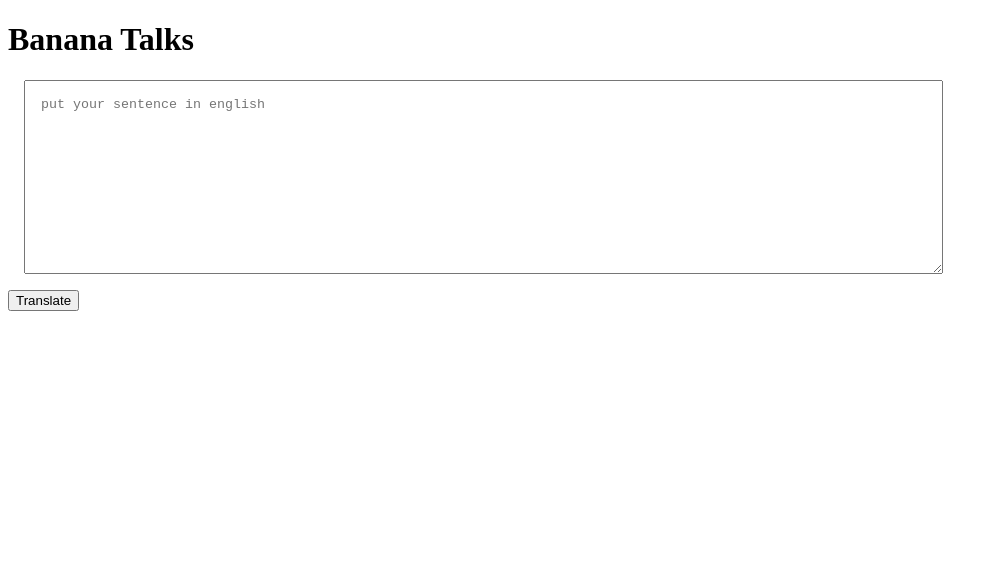
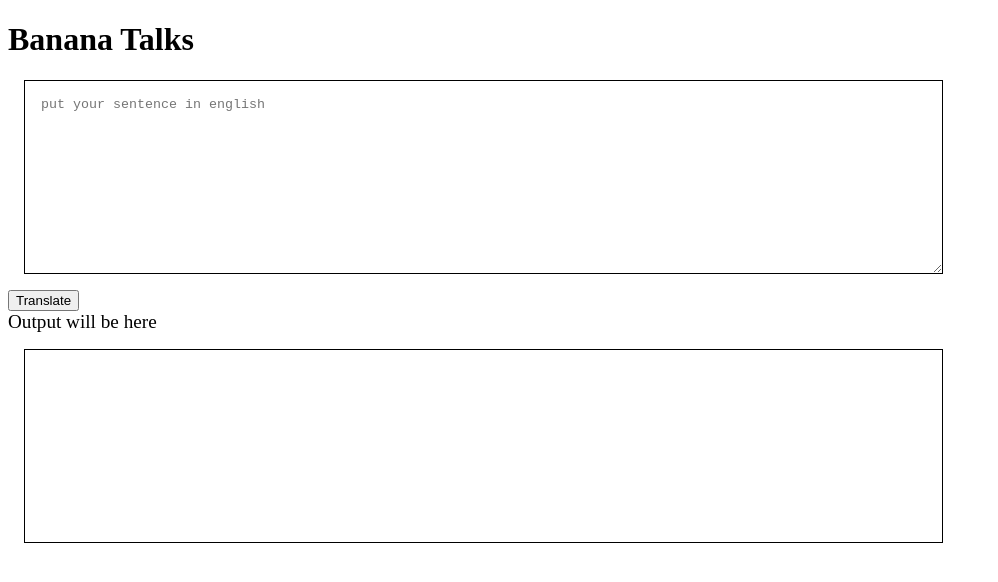
Before and after one commit to shivammishra3/banana-speaks, a plain HTML site: page index.html in a window 1280 px wide. Shown: the whole page, without its empty margins (0-998 px from the left). Drawn offline with Linux system fonts and the light colour scheme.

Commit message:
input output processing

```diff
--- a/app.js
+++ b/app.js
@@ -1,11 +1,10 @@
 var btnTranslate = document.querySelector("#btn-translate");
 var txtInput = document.querySelector("#txt-input");
+var outputDiv = document.querySelector("#output")
 
-console.log(txtInput)
 
 function clickHandler() {
-    console.log("clicked");
-    console.log("input", txtInput.value);
+    outputDiv.innerText = "xyz  " + txtInput.value;
 };
 
 btnTranslate.addEventListener("click", clickHandler)
--- a/index.html
+++ b/index.html
@@ -7,10 +7,19 @@
     <meta name="viewport" content="width=device-width, initial-scale=1.0">
     <title>Banana Speaks</title>
     <style>
-        textarea {
+        #txt-input {
+            border: 1px solid black;
             width: 70%;
             height: 20vh;
             display: block;
+            margin: 1rem;
+            padding: 1rem;
+        }
+
+        #output {
+            border: 1px solid black;
+            height: 20vh;
+            width: 70%;
             margin: 1rem;
             padding: 1rem;
         }
@@ -21,6 +30,9 @@
     <h1> Banana Talks</h1>
     <textarea id="txt-input" placeholder="put your sentence in english"></textarea>
     <button id="btn-translate">Translate</button>
+
+    <div style="font-size: larger;">Output will be here</div>
+    <div id = "output"></div>
     <script src="app.js" type="text/javascript"></script>
 
 </body>
```
